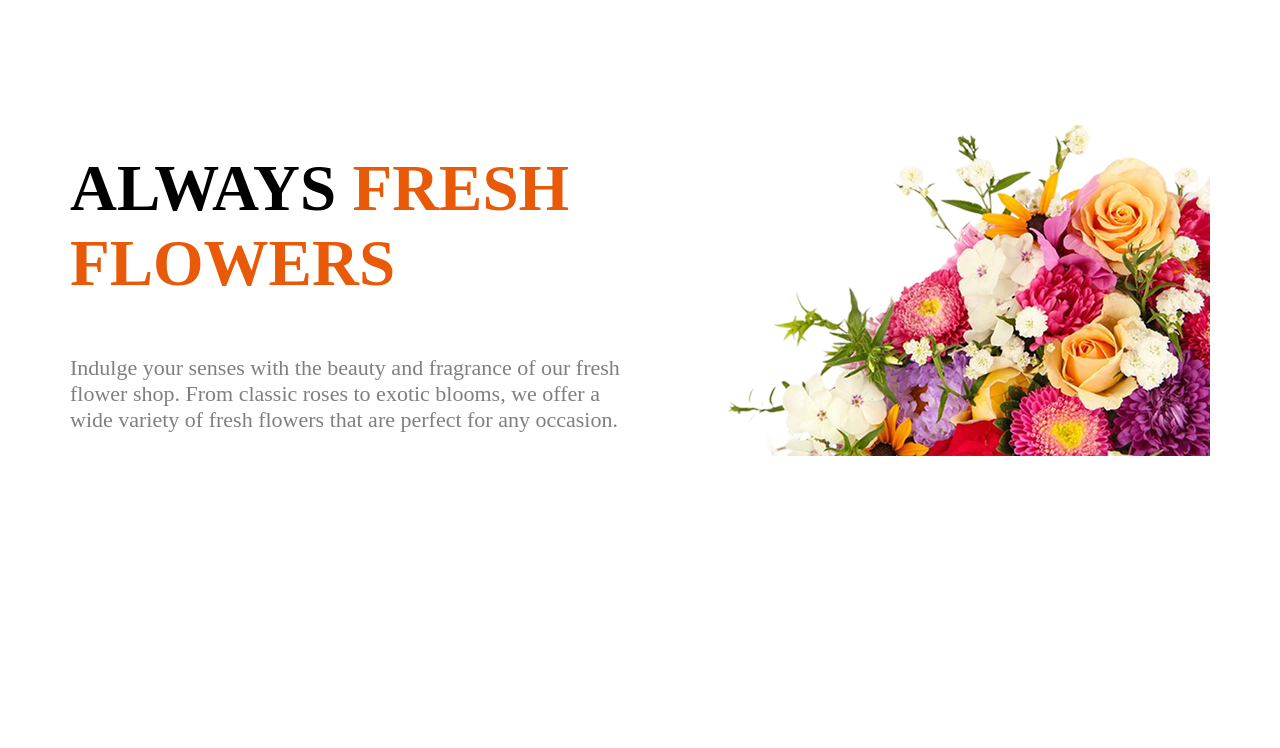
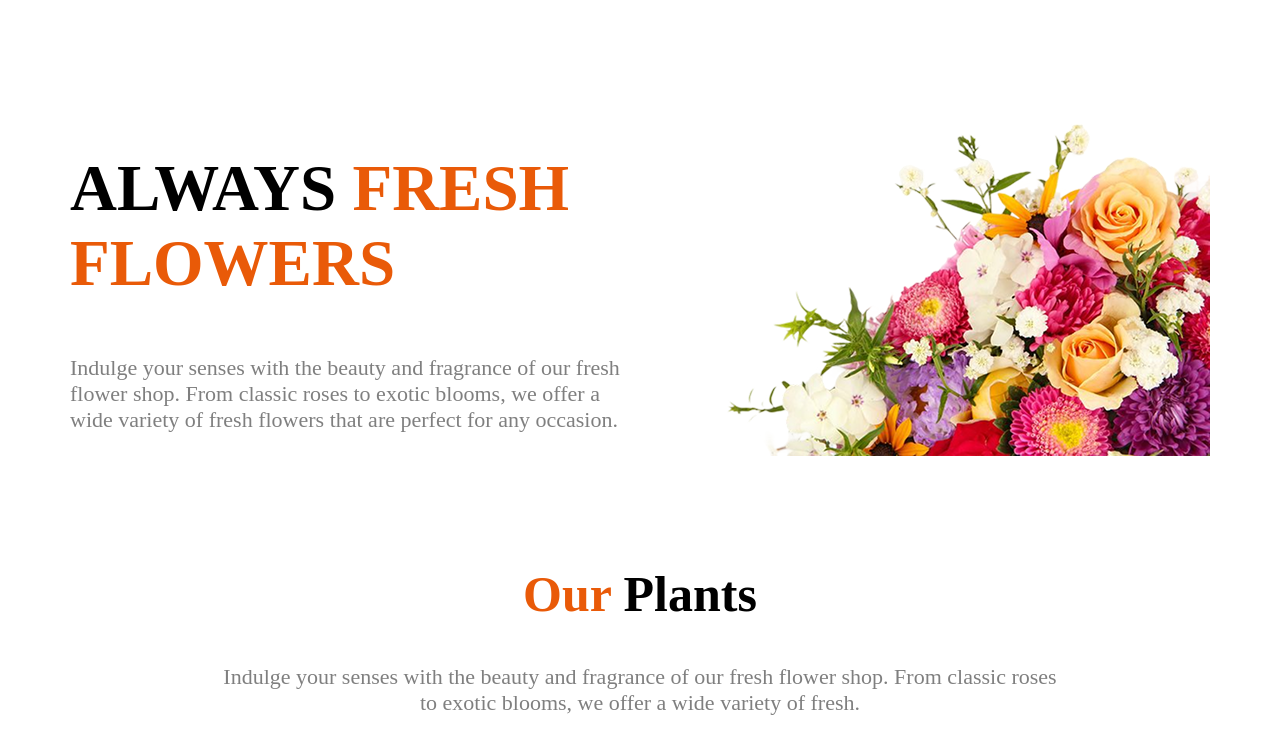
Before and after one commit to mdraselhosen345/assainment-2-repo, a plain HTML site: page index.html in a window 1280 px wide. Shown: the part 135-883 px from the top of the page. Before the commit the page ends 800 px from the top, so only its background shows below. Drawn offline with Linux system fonts and the light colour scheme.

Commit message:
added the index.html

```diff
--- a/index.html
+++ b/index.html
@@ -36,6 +36,13 @@
                  <img src="./assets/hero-flower.png" alt="">
               </div>
         </section>
+        <!-- card section start -->
+         <section class="card-container">
+              <div class="title-container">
+                <h1 class="card-title"><span class="FLOWERS">Our</span> Plants</h1>
+                <p class="hero-pragarph">Indulge your senses with the beauty and fragrance of our fresh flower shop. From classic roses to exotic blooms, we offer a wide variety of fresh.</p>
+              </div>
+         </section>
     </main>
 
 </body>
--- a/style.css
+++ b/style.css
@@ -70,7 +70,22 @@
     color:#E95A08;
 }
 .hero-pragarph{
+    padding-top: 0px;
     color:rgba(0, 0, 0, 0.5);
     font-size: 22px;
     padding-bottom: 10px;
 }
+/* card section start */
+
+.title-container{
+    margin-top: 100px;
+    text-align: center;
+     padding-left: 150px;
+     padding-right: 150px;
+
+}
+.card-title{
+    font-size: 50px;
+    font-weight: bold;
+
+}
```
